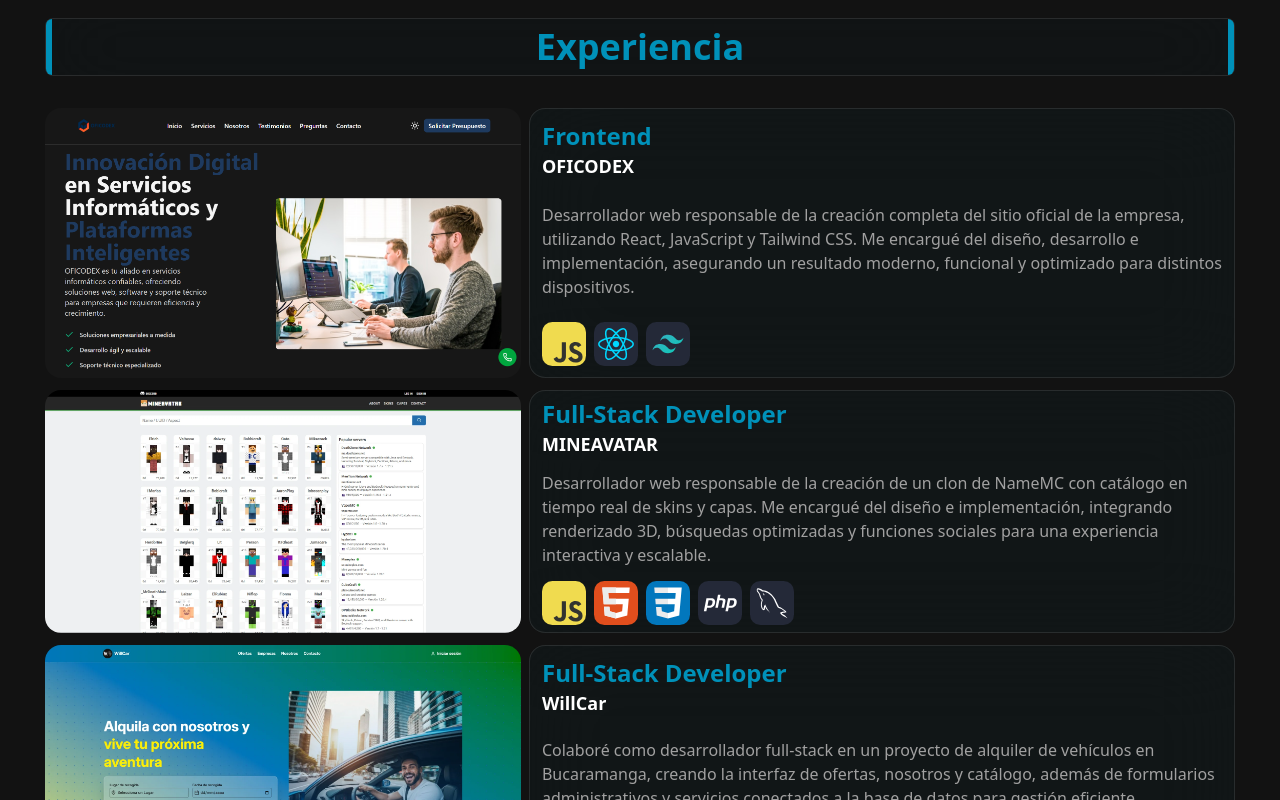
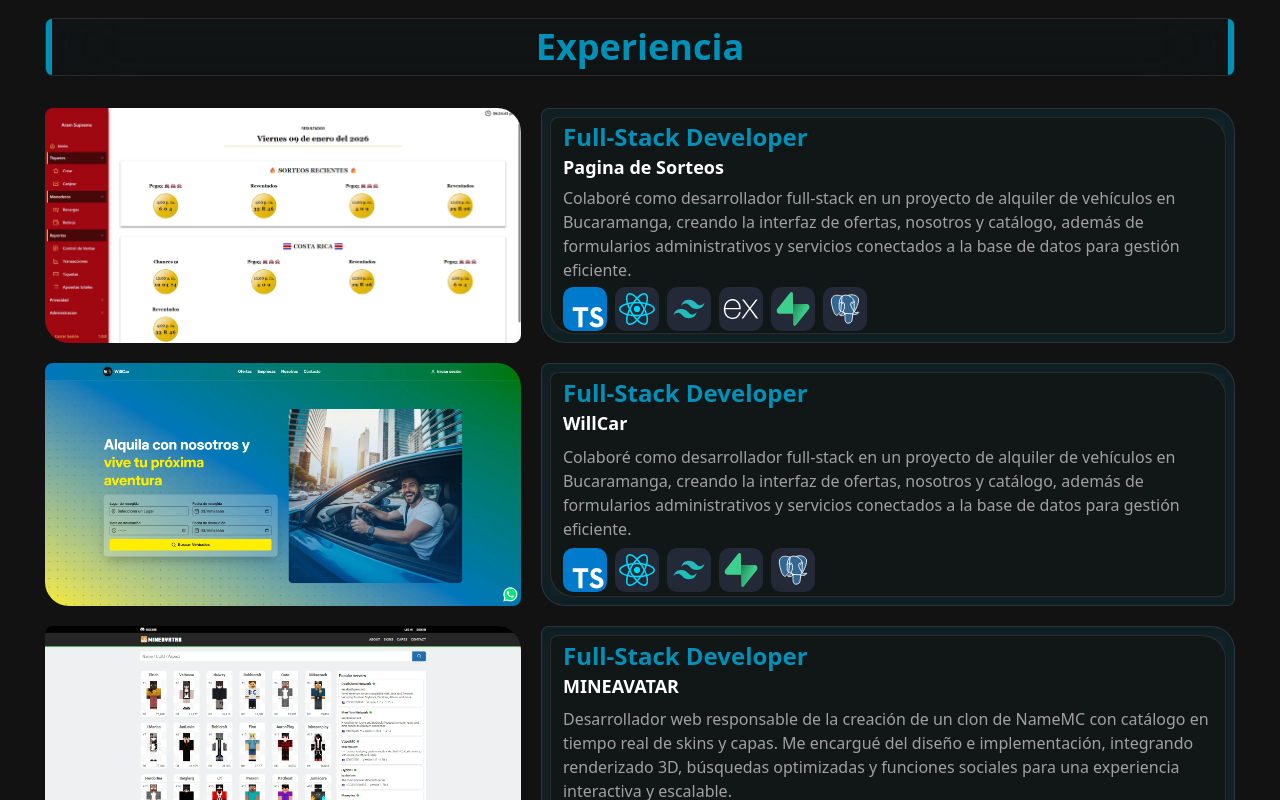
Before and after one commit to RamCodeZ3/Portafolio, a React (Vite) app: page / in a window 1280 px wide. Shown: the part 580-1380 px from the top of the page. Built offline with nearby package versions, Linux system fonts and the light colour scheme.

Commit message:
feat: Se añadio un nuevo estilo a la sesion de experiencias.

```diff
--- a/src/sections/experience/Experience.tsx
+++ b/src/sections/experience/Experience.tsx
@@ -44,19 +44,22 @@
 
         <div
           ref={containerRef}
-          className="flex flex-col gap-3 w-[90%] md:w-[93%] h-full  overflow-hidden"
+          className="flex flex-col gap-5 w-[90%] md:w-[93%] h-full overflow-hidden"
         >
+
           {exp.map((data, index) => (
             <div
               key={index}
-              className="exp-item flex flex-col md:flex-row gap-4 lg:gap-2"
+              className="exp-item flex flex-col md:flex-row gap-4 lg:gap-5"
             >
               <img
                 src={data.img}
-                className="w-full md:w-[40%] h-full rounded-2xl border-white/10 select-none"
+                className="w-full md:w-[40%] h-full rounded-3xl rounded-tl-lg rounded-br-lg border-white/10 select-none "
               />
 
-              <div className="flex flex-col justify-around card2 px-3 py-2 md:py-0 gap-2 lg:gap-0">
+              <div className='p-2 bg-[#0091b9]/10 border border-white/10 rounded-3xl rounded-tl-lg rounded-br-lg'>
+                <div className='flex w-full h-full bg-[#121212] rounded-3xl rounded-tl-lg rounded-br-lg border border-white/10'>
+                  <div className="flex flex-col justify-around px-3 py-2 md:py-0 gap-2 lg:gap-0 bg-[#0091b9]/3">
                     <div className="flex flex-col">
                       <span className="text-[#0091b9] font-semibold text-2xl 2xl:text-3xl">
                         {data.rol}
@@ -73,6 +76,9 @@
                     </div>
                   </div>
                 </div>
+              </div>
+
+            </div>
           ))}
         </div>
 
--- a/src/sections/experience/data/data.ts
+++ b/src/sections/experience/data/data.ts
@@ -1,11 +1,17 @@
 export const exp = [
     {
-        img: "./screenshot/oficodex.png",
-        description: "experience.description1",
-        rol: "Frontend",
-        client: "OFICODEX",
-        tech: ["svg/JavaScript.svg", "svg/React-Dark.svg", "svg/TailwindCSS-Dark.svg"],
-
+        img: "./screenshot/apuestas.webp",
+        description: "experience.description3",
+        rol: "Full-Stack Developer",
+        client: "Pagina de Sorteos",
+        tech: ["svg/TypeScript.svg", "svg/React-Dark.svg", "svg/TailwindCSS-Dark.svg", "svg/ExpressJS-Dark.svg", "svg/Supabase-Dark.svg", "svg/PostgreSQL.svg" ],
+    },
+    {
+        img: "./screenshot/willcar.webp",
+        description: "experience.description3",
+        rol: "Full-Stack Developer",
+        client: "WillCar",
+        tech: ["svg/TypeScript.svg", "svg/React-Dark.svg", "svg/TailwindCSS-Dark.svg", "svg/Supabase-Dark.svg", "svg/PostgreSQL.svg" ],
     },
     {
         img: "./screenshot/mineavatar.webp",
@@ -15,10 +21,13 @@
         tech: ["svg/JavaScript.svg", "svg/HTML.svg", "svg/CSS.svg", "svg/PHP-Dark.svg", "svg/MySQL-Dark.svg"],
     },
     {
-        img: "./screenshot/willcar.webp",
-        description: "experience.description3",
-        rol: "Full-Stack Developer",
-        client: "WillCar",
-        tech: ["svg/TypeScript.svg", "svg/React-Dark.svg", "svg/TailwindCSS-Dark.svg", "svg/Supabase-Dark.svg", "svg/PostgreSQL.svg" ],
-    }
+        img: "./screenshot/oficodex.png",
+        description: "experience.description1",
+        rol: "Frontend",
+        client: "OFICODEX",
+        tech: ["svg/JavaScript.svg", "svg/React-Dark.svg", "svg/TailwindCSS-Dark.svg"],
+
+    },
+
+
 ]
--- a/src/styles/index.css
+++ b/src/styles/index.css
@@ -23,7 +23,7 @@
 }
 
 .buttonIcon{
-  @apply flex justify-center items-center border-1 border-[#0091b9] text-[#0091b9] bg-[#0091b9]/5 hover:bg-[#0091b9]/10 backdrop-blur-2xl rounded-lg p-2 cursor-pointer transition-all duration-300 hover:-translate-y-0.5
+  @apply flex justify-center items-center border-1 border-[#0091b9] text-[#0091b9] bg-[#0091b9]/5 hover:bg-[#0091b9]/10 backdrop-blur-2xl rounded-lg p-2 cursor-pointer transition-all duration-300 hover:-translate-y-0.5 hover:shadow-lg shadow-[#02637e]
 }
 
 section{
```
Also changed, not shown: public/screenshot/apuestas.webp (added), public/svg/ExpressJS-Dark.svg (added). Lines whose indentation alone changed are shown as unchanged.
